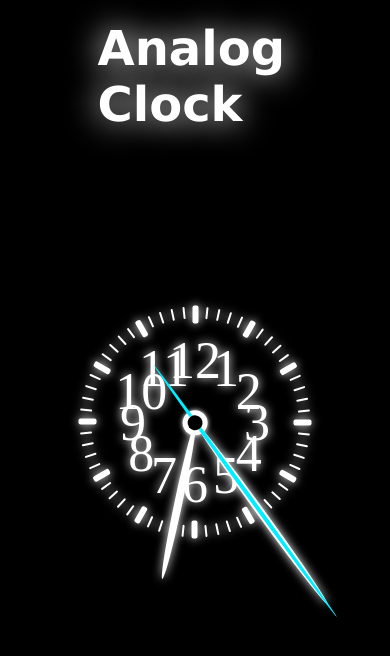
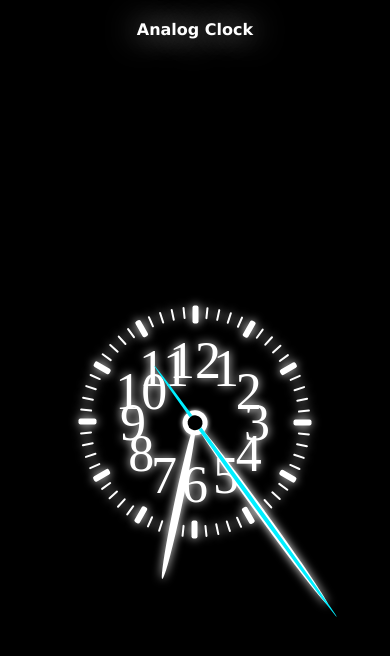
Before and after one commit to Shahinurcodes/AnalogClock, a plain HTML site: page index.html in a window 390 px wide. Shown: the top 656 px of the page. Drawn offline with Linux system fonts and the light colour scheme.

Commit message:
third commit

```diff
--- a/style.css
+++ b/style.css
@@ -154,3 +154,8 @@ body{
     border-radius: 50%;
     box-shadow: 0 0 2px white;
 }
+@media screen and (max-width: 480px) {
+    .name h1 {
+        font-size: 1rem;
+    }
+}
```
